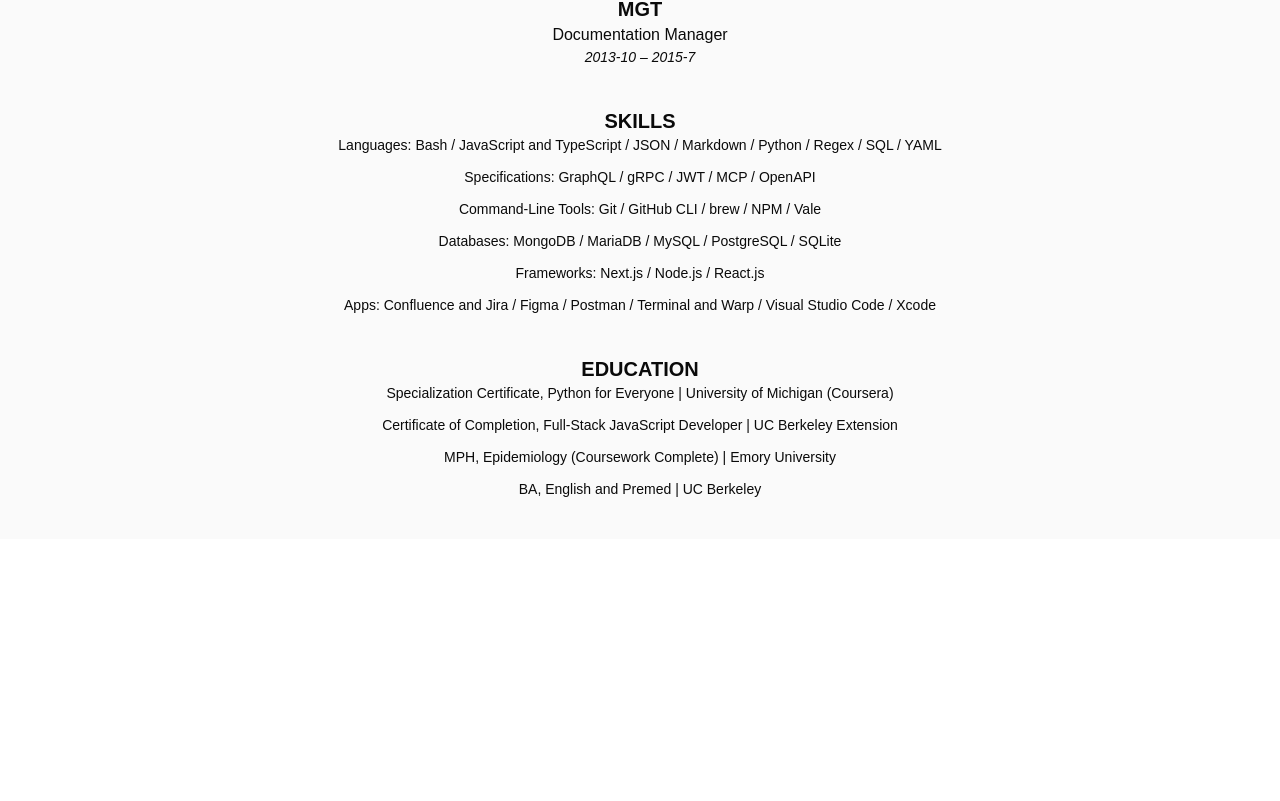
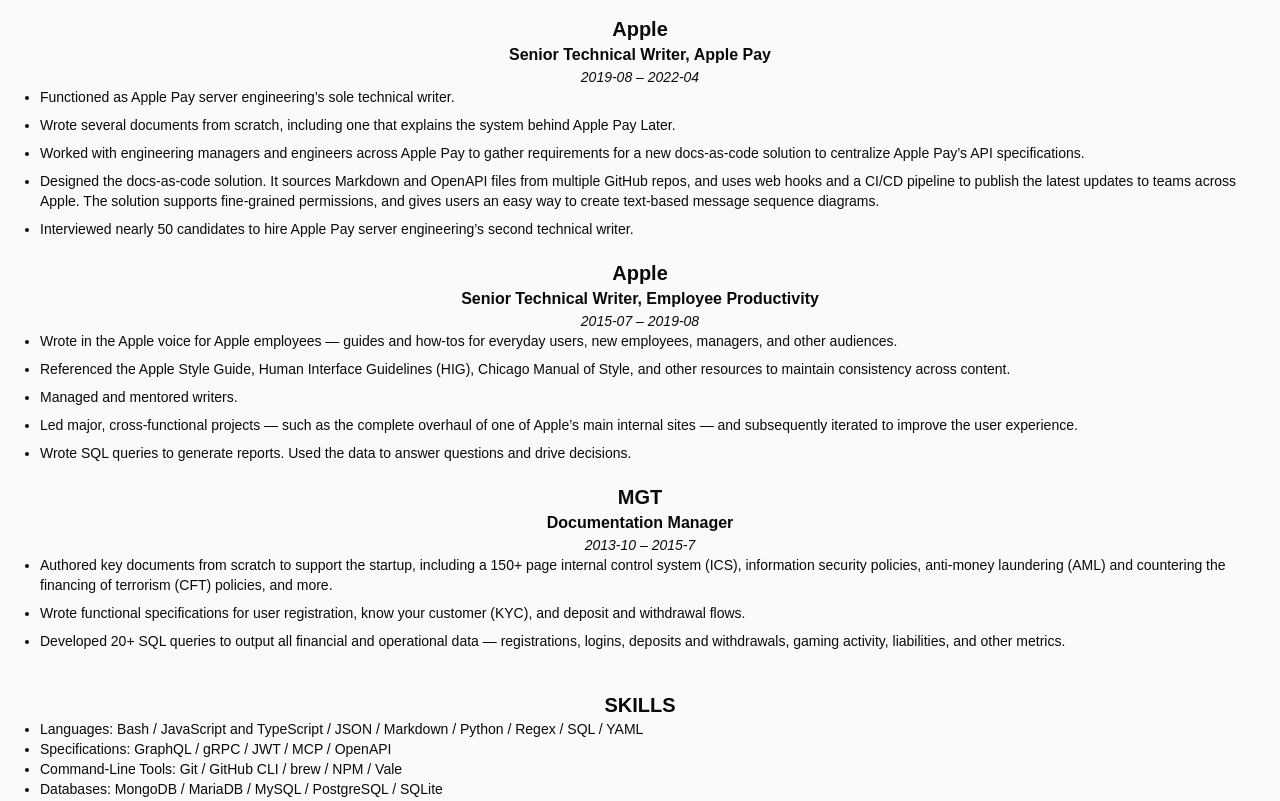
Before and after one commit to christianareas/resume, a Next.js app: page / in a window 1280 px wide. Shown: the part 637-1438 px from the top of the page. Before the commit the page ends 1176 px from the top, so only its background shows below. Built offline with nearby package versions, Linux system fonts and the light colour scheme.

Commit message:
Touched up some of the classes.

```diff
--- a/src/components/Resume/Education.tsx
+++ b/src/components/Resume/Education.tsx
@@ -4,17 +4,17 @@
 // Component.
 export default function Education() {
 	// Education.
-	const education = resume.education
+	const education = resume.education ?? []
 
 	// Render.
 	return (
 		<section className="text-center">
 			<h3 className="font-bold text-xl uppercase">Education</h3>
 
-			<section className="space-y-3">
+			<section className="space-y-2 text-sm">
 				{education?.map((credential) => (
 					<ul key={credential.credentialId}>
-						<li className="text-sm">
+						<li className="font-thin text-sm">
 							{credential.credential} | {credential.institution}
 						</li>
 					</ul>
--- a/src/components/Resume/Experience.tsx
+++ b/src/components/Resume/Experience.tsx
@@ -4,23 +4,63 @@
 // Component.
 export default function Experience() {
 	// Experience.
-	const experience = resume.experience
+	const experience = (resume.experience ?? [])
+		.slice()
+		.sort((a, b) => b.startDate.localeCompare(a.startDate))
 
 	// Render.
 	return (
 		<section className="text-center">
-			<h3 className="pb-2 font-bold text-xl uppercase">Experience</h3>
+			<h3 className="font-bold text-xl uppercase">Experience</h3>
 
 			<section className="space-y-5">
-				{experience?.map((role) => (
-					<section key={role.roleId}>
-						<h4 className="font-bold text-xl">{role.company}</h4>
-						<h5 className="font-medium">{role.role}</h5>
-						<h6 className="text-sm italic">
-							{role.startDate} – {role.endDate ? role.endDate : "Present"}
-						</h6>
-					</section>
-				))}
+				{experience.map((role) => {
+					const accomplishments = (role.accomplishments ?? [])
+						.slice()
+						.sort((a, b) => a.sortOrder - b.sortOrder)
+
+					return (
+						<section key={role.roleId}>
+							{/*
+								********
+								Company
+								********
+							*/}
+							<h4 className="font-bold text-xl">{role.company}</h4>
+
+							{/*
+								****
+								Role
+								****
+							*/}
+							{role.role && (
+								<h5 className="font-semibold text-base">{role.role}</h5>
+							)}
+
+							{/*
+								*****
+								Dates
+								*****
+							*/}
+							<h6 className="font-medium text-sm italic">
+								{role.startDate} – {role.endDate || "Present"}
+							</h6>
+
+							{/*
+								***************
+								Accomplishments
+								***************
+							*/}
+							{accomplishments.length > 0 && (
+								<ul className="list-disc space-y-2 text-left font-thin text-sm">
+									{accomplishments.map((ac) => (
+										<li key={ac.accomplishmentId}>{ac.accomplishment}</li>
+									))}
+								</ul>
+							)}
+						</section>
+					)
+				})}
 			</section>
 		</section>
 	)
--- a/src/components/Resume/SkillSets.tsx
+++ b/src/components/Resume/SkillSets.tsx
@@ -27,17 +27,21 @@
 		<section className="text-center">
 			<h3 className="font-bold text-xl uppercase">Skills</h3>
 
-			<ul className="list-none space-y-3 text-sm">
+			<section className="space-y-2 text-sm">
+				<ul className="list-disc text-left">
 					{skillSets.map(({ skillSetId, skillSetType, skills }) => (
 						<li key={skillSetId}>
 							<span className="font-normal">
 								{skillSetLabels[skillSetType] ?? skillSetType}
 								{": "}
 							</span>
+							<span className="font-thin text-sm">
 								{skills.map((skill) => skill.skill).join(" / ")}
+							</span>
 						</li>
 					))}
 				</ul>
 			</section>
+		</section>
 	)
 }
```
Also changed, not shown: 1 other file (tests, documents, lock files or other folders). Lines whose indentation alone changed are shown as unchanged.
